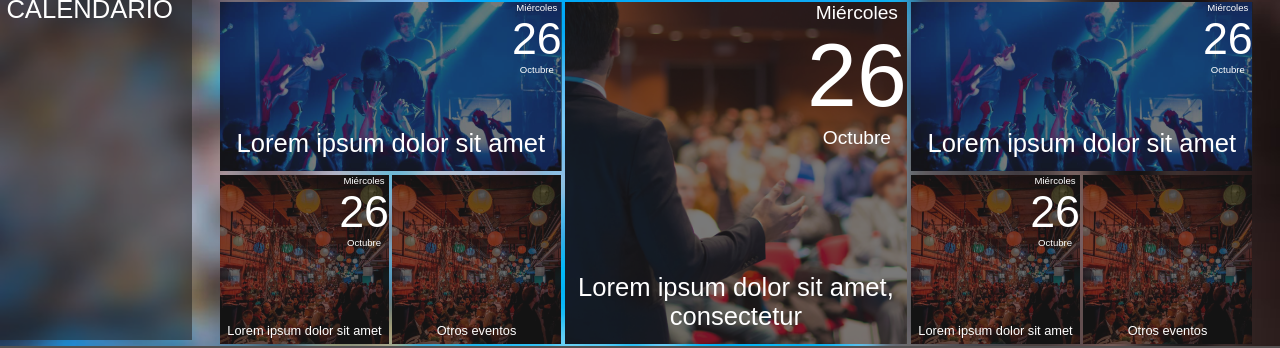
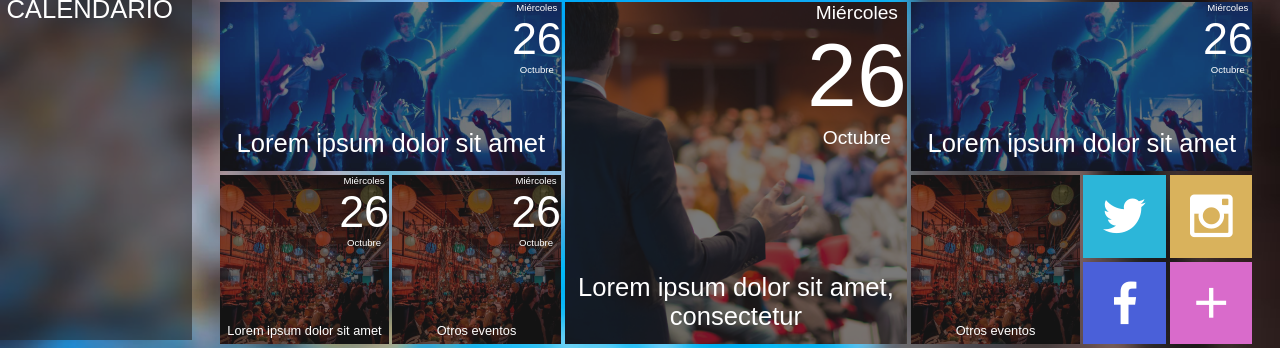
Before and after one commit to RolandoAndrade/enterateucab, a Django app: template templates/html/home.html in a window 1280 px wide. Shown: the part 460-808 px from the top of the page. Run offline with Django 3.2, Linux system fonts and the light colour scheme; the template is opened without the code that fills it, so the values that code supplies are empty; some web fonts are replaced.

Commit message:
Botones de redes sociales

```diff
--- a/templates/css/home.css
+++ b/templates/css/home.css
@@ -51,8 +51,8 @@ body{
 {
     width: calc(6.75vw - 0.3vw);
     height: calc(6.75vw - 0.3vw);
-    font-size: 3vw;
-    line-height: 5vw;
+    font-size: 4vw;
+    line-height: 6.75vw;
 }
 
 .big.card.squared
@@ -131,11 +131,12 @@ body{
     width: 100%;
     height: 100%;
     background: rgba(33, 33, 33, 0.6);
+    transition: all 0.5s;
 }
 
 .alpha:hover
 {
-    background: rgba(33, 33, 33, 0.8);
+    background: rgba(33, 33, 33, 0.4);
 }
 
 .icon-card
@@ -246,7 +247,7 @@ header
 .mini-container
 {
     display: inline-block;
-    width: calc(12vw);
+    width: calc(13.5vw);
     vertical-align: top;
 }
 .title-event-card.big
@@ -381,7 +382,10 @@ footer
 
     .small.card
     {
-
+        width: calc(10vw - 0.3vw);
+        height: calc(10vw - 0.3vw);
+        font-size: 5vw;
+        line-height: 10vw;
     }
 
     .big.card.squared
@@ -392,7 +396,7 @@ footer
 
     .mini-container
     {
-
+        width: 20vw;
     }
     .content:last-child
     {
@@ -478,7 +482,14 @@ footer
         font-size: 15px;
         margin-top: 40px;
     }
-
+    .section-header.min
+    {
+        font-size: 30px;
+    }
+    .button-menu
+    {
+        padding: 35px;
+    }
     .logo
     {
         height: 50px;
--- a/templates/html/home.html
+++ b/templates/html/home.html
@@ -96,6 +96,17 @@
             <div class="card-margin minline card4">
                 <div class="middle card">
                 <div class="alpha">
+                    <div class="date-card">
+                        <div class="text-day middle">
+                            Miércoles
+                        </div>
+                        <div class="number-day middle">
+                            26
+                        </div>
+                        <div class="text-day middle">
+                            Octubre
+                        </div>
+                    </div>
                     <div class="title-event-card middle">
                         Otros eventos
                     </div>
@@ -233,27 +244,7 @@
                 </div>
         </div>
                 <div class="resizable">
-            <div class="card-margin minline">
-                <div class="middle card">
-                <div class="alpha">
-                    <div class="date-card">
-                        <div class="text-day middle">
-                            Miércoles
-                        </div>
-                        <div class="number-day middle">
-                            26
-                        </div>
-                        <div class="text-day middle">
-                            Octubre
-                        </div>
-                    </div>
-                    <div class="title-event-card middle">
-                        Lorem ipsum dolor sit amet
-                    </div>
-                </div>
-    </div>
-            </div>
-            <div class="card-margin minline">
+                    <div class="card-margin minline">
                 <div class="middle card">
                 <div class="alpha">
                     <div class="title-event-card middle">
@@ -262,7 +253,29 @@
                 </div>
     </div>
             </div>
-        </div>
+                    <div class="mini-container">
+                        <div class="card-margin inline">
+                            <div class="card small twitter">
+                                <i class="zmdi zmdi-twitter"></i>
+                            </div>
+                        </div>
+                        <div class="card-margin inline">
+                            <div class="card small instagram">
+                                <i class="zmdi zmdi-instagram"></i>
+                            </div>
+                        </div>
+                        <div class="card-margin inline">
+                            <div class="card small facebook">
+                                <i class="zmdi zmdi-facebook"></i>
+                            </div>
+                        </div>
+                        <div class="card-margin inline">
+                            <div class="card small more">
+                                <i class="zmdi zmdi-plus"></i>
+                            </div>
+                        </div>
+                    </div>
+                </div>
             </div>
         </div>
     </div>
--- a/templates/js/pruebas.js
+++ b/templates/js/pruebas.js
@@ -64,27 +64,33 @@ function navbar()
     {
         if($('.navbar').position().left<0)
         {
+            $(".section-header.min").css("visibility","hidden");
             if(!active)
             {
+
                 active=true;
                 $('.navbar').animate({"left": '0%'}).promise().done(function ()
                 {
                     active=false;
                 });
-                $("header")
+
             }
         }
-        else
-        {
-            if(!active)
+        $("body").click
+        (
+          function(e)
+          {
+            if(e.target.className !== "navbar"&&!active)
             {
-                active=true;
+              $(".navbar").active=true;
                 $('.navbar').animate({"left": '-30%'}).promise().done(function ()
                 {
                     active=false;
                 });
+                $(".section-header.min").css("visibility","visible");
             }
-        }
+          }
+        );
     });
 }
 $(document).ready(function ()
```
